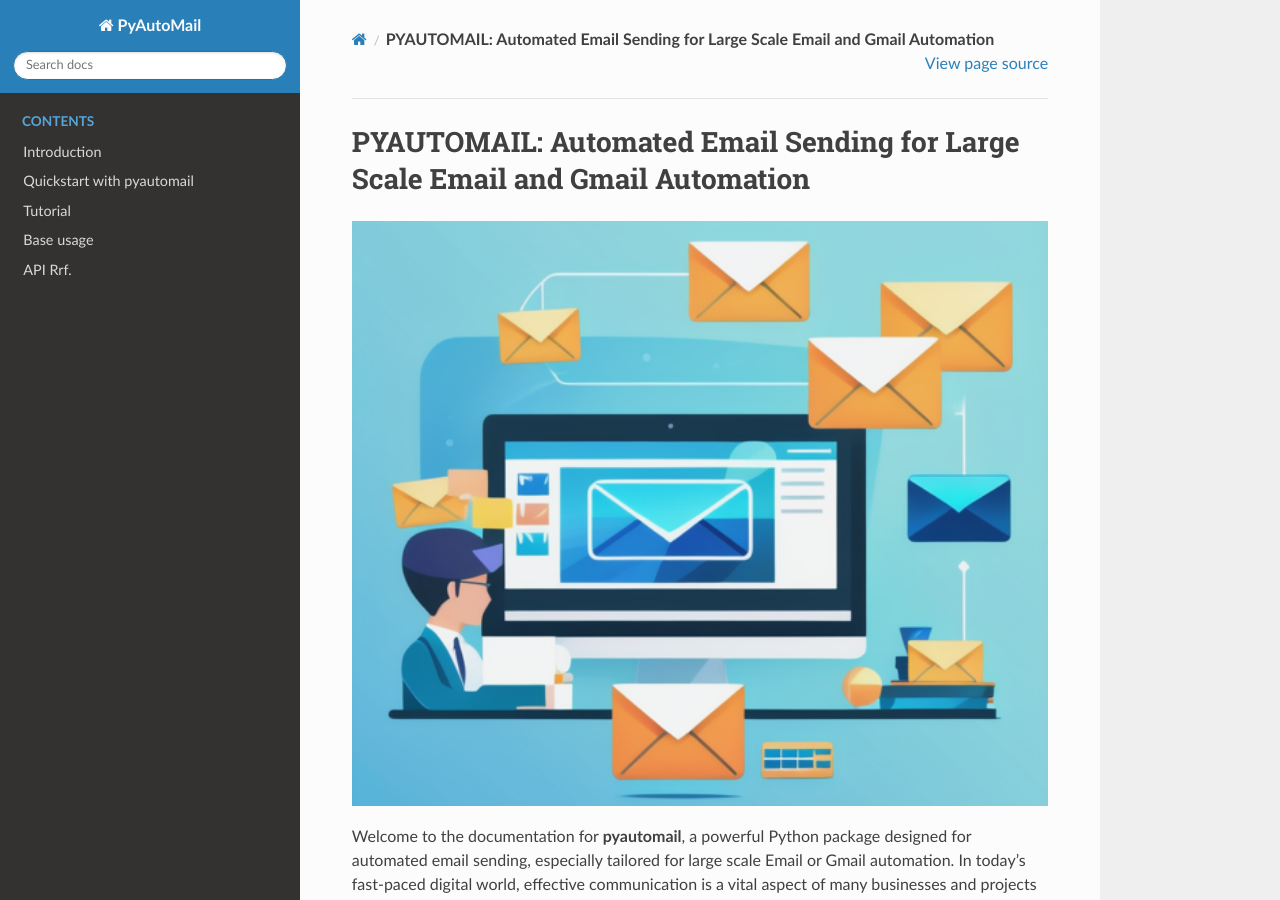
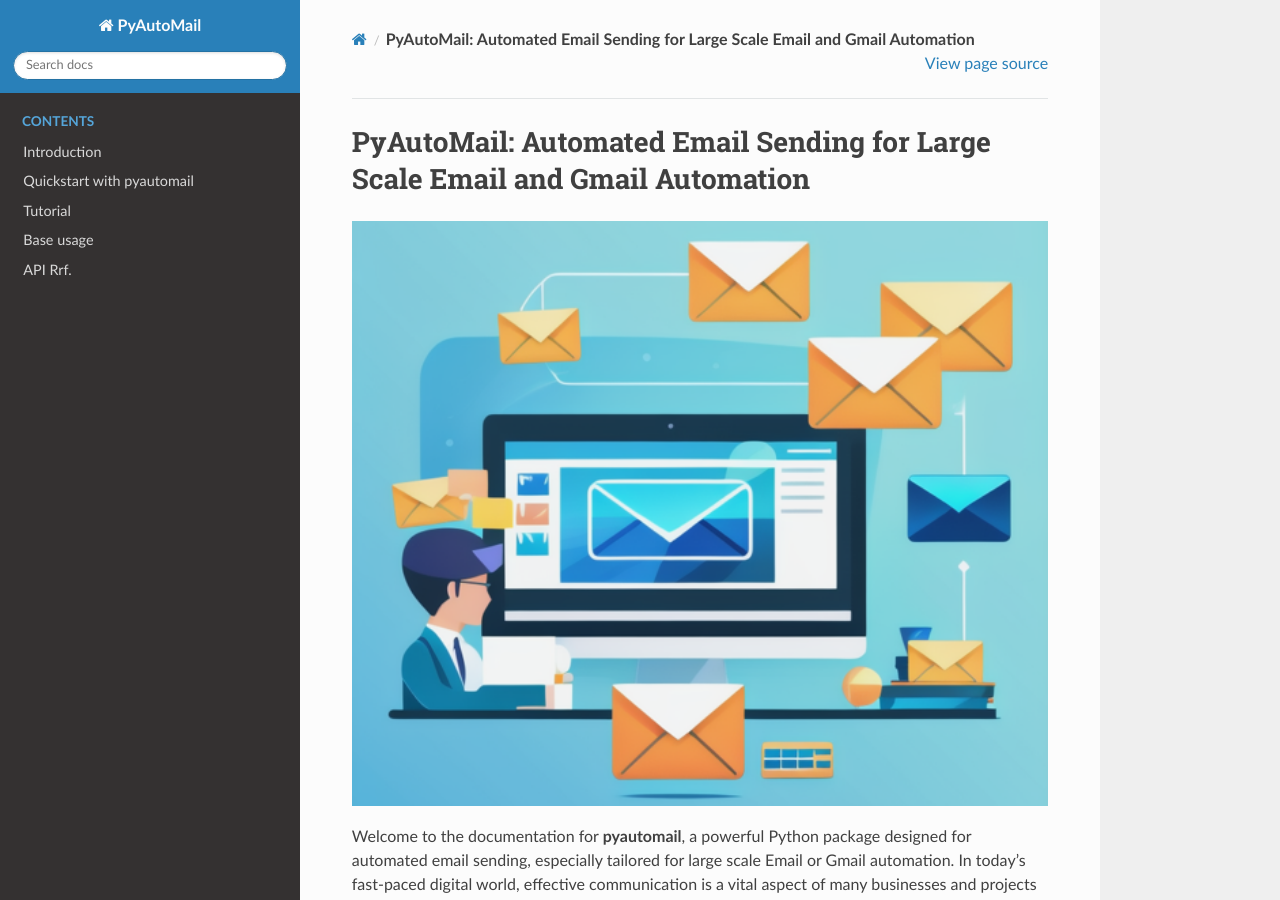
Before and after one commit to msinamsina/pyautomail, a Sphinx documentation site: the page built from docs/index.rst, in a window 1280 px wide and 900 px high. Built offline with Sphinx 7.4.7 and the Read the Docs theme 2.0.0, drawn with Linux system fonts in a browser that asks for light colours.

Commit message:
docs is modified

```diff
--- a/docs/index.rst
+++ b/docs/index.rst
@@ -3,8 +3,8 @@
    You can adapt this file completely to your liking, but it should at least
    contain the root `toctree` directive.
 
-**PYAUTOMAIL: Automated Email Sending for Large Scale Email and Gmail Automation**
-================================================================================
+**PyAutoMail: Automated Email Sending for Large Scale Email and Gmail Automation**
+===================================================================================
 
 .. figure:: _static/automail-logo.png
    :align: center
```
Also changed, not shown: docs/api/automail.rst (+9 -0 lines).
